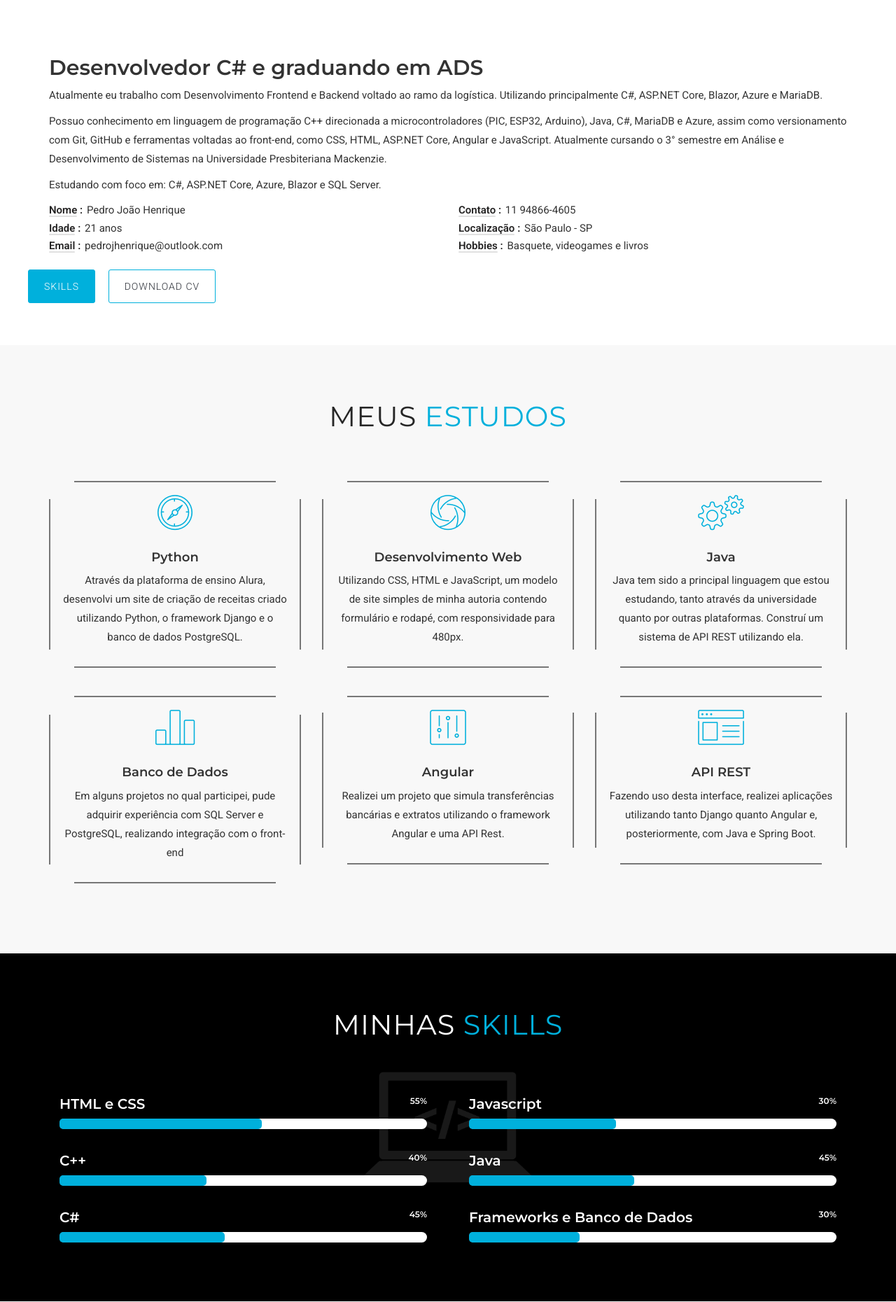
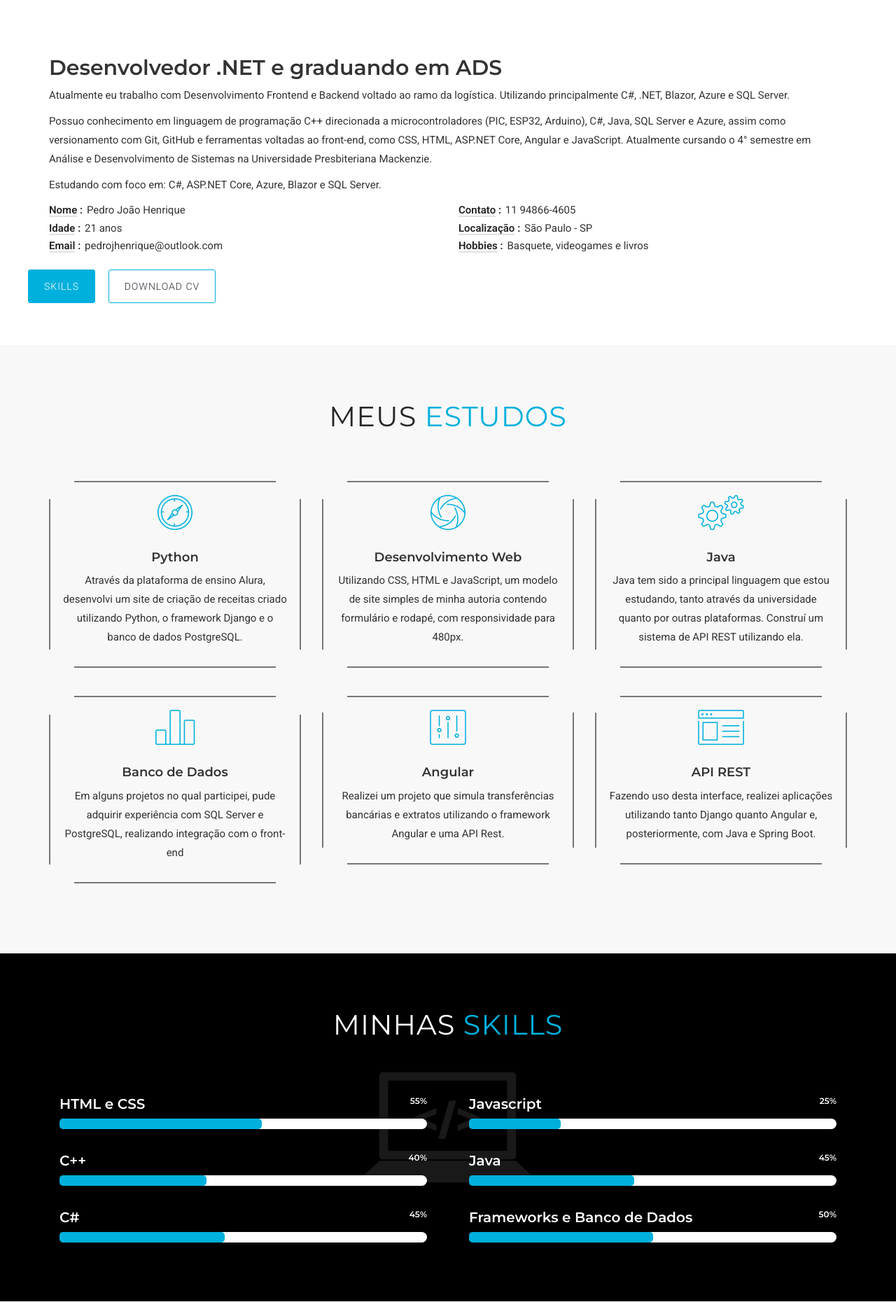
Before and after one commit to pedrojhenrique/pedrojhenrique.dev, a plain HTML site: page index.html in a window 1280 px wide. Shown: the part 800-2660 px from the top of the page at 70% size. Drawn offline with Linux system fonts and the light colour scheme.

Commit message:
Update index.html

```diff
--- a/index.html
+++ b/index.html
@@ -150,10 +150,10 @@
 <div class="about-area section-padding" id="about">
     <div class="container">
         <div class="about-right">
-        <h2>Desenvolvedor C# e graduando em ADS</h2>
-            <p>Atualmente eu trabalho com Desenvolvimento Frontend e Backend voltado ao ramo da logística. Utilizando principalmente C#, ASP.NET Core, Blazor, Azure e MariaDB.</p>
-            <p>Possuo conhecimento em linguagem de programação C++ direcionada a microcontroladores (PIC, ESP32, Arduino), Java, C#, MariaDB e Azure, assim como versionamento com Git,
-            GitHub e ferramentas voltadas ao front-end, como CSS, HTML, ASP.NET Core, Angular e JavaScript. Atualmente cursando o 3° semestre em Análise e Desenvolvimento de Sistemas na Universidade Presbiteriana Mackenzie.</p>
+        <h2>Desenvolvedor .NET e graduando em ADS</h2>
+            <p>Atualmente eu trabalho com Desenvolvimento Frontend e Backend voltado ao ramo da logística. Utilizando principalmente C#, .NET, Blazor, Azure e SQL Server.</p>
+            <p>Possuo conhecimento em linguagem de programação C++ direcionada a microcontroladores (PIC, ESP32, Arduino), C#, Java, SQL Server e Azure, assim como versionamento com Git,
+            GitHub e ferramentas voltadas ao front-end, como CSS, HTML, ASP.NET Core, Angular e JavaScript. Atualmente cursando o 4° semestre em Análise e Desenvolvimento de Sistemas na Universidade Presbiteriana Mackenzie.</p>
             <p>Estudando com foco em: C#, ASP.NET Core, Azure, Blazor e SQL Server.</p>
 
 
@@ -365,10 +365,10 @@
                                 <div class="col-md-12">
 
                                     <!-- skillbar -->
-                                    <div class="skillbar" data-percent="40%"> <!--edit percentage-->
+                                    <div class="skillbar" data-percent="25%"> <!--edit percentage-->
 
                                         <h6 class="skillbar-title">Javascript</h6> <!--edit skills-->
-                                        <h6 class="skillbar-percent">30%</h6> <!--edit percentage-->
+                                        <h6 class="skillbar-percent">25%</h6> <!--edit percentage-->
 
                                         <div class="skillbar-bar">
                                             <div class="skillbar-child"></div>
@@ -401,10 +401,10 @@
                                 <div class="col-md-12">
 
                                     <!-- skillbar -->
-                                    <div class="skillbar" data-percent="30%"> <!--edit percentage-->
+                                    <div class="skillbar" data-percent="50%"> <!--edit percentage-->
 
                                         <h6 class="skillbar-title">Frameworks e Banco de Dados</h6> <!--edit skills-->
-                                        <h6 class="skillbar-percent">30%</h6> <!--edit percentage-->
+                                        <h6 class="skillbar-percent">50%</h6> <!--edit percentage-->
 
                                         <div class="skillbar-bar">
                                             <div class="skillbar-child"></div>
@@ -570,11 +570,11 @@
             <div class="col-md-6">
                 <ul class="resumes">
                     <li class="resume-item expr">
-                        <h3>Desenvolvedor de Software C# | Estágio</h3>
+                        <h3>Desenvolvedor .NET | Estágio</h3>
                         <h4>Centaurea Professional Logistics</h4>
                         <h5>Nov/2022 - até o momento</h5>
                         <p>Atuando com desenvolvimento Frontend e Backend voltado ao ramo da logística.
-                           Utilizando principalmente C#, ASP.NET Core, Blazor, Azure e MariaDB.</p>
+                           Utilizando principalmente C#, .NET, Blazor, Azure e SQL Server.</p>
                     </li>
                 </ul>
             </div>
```
